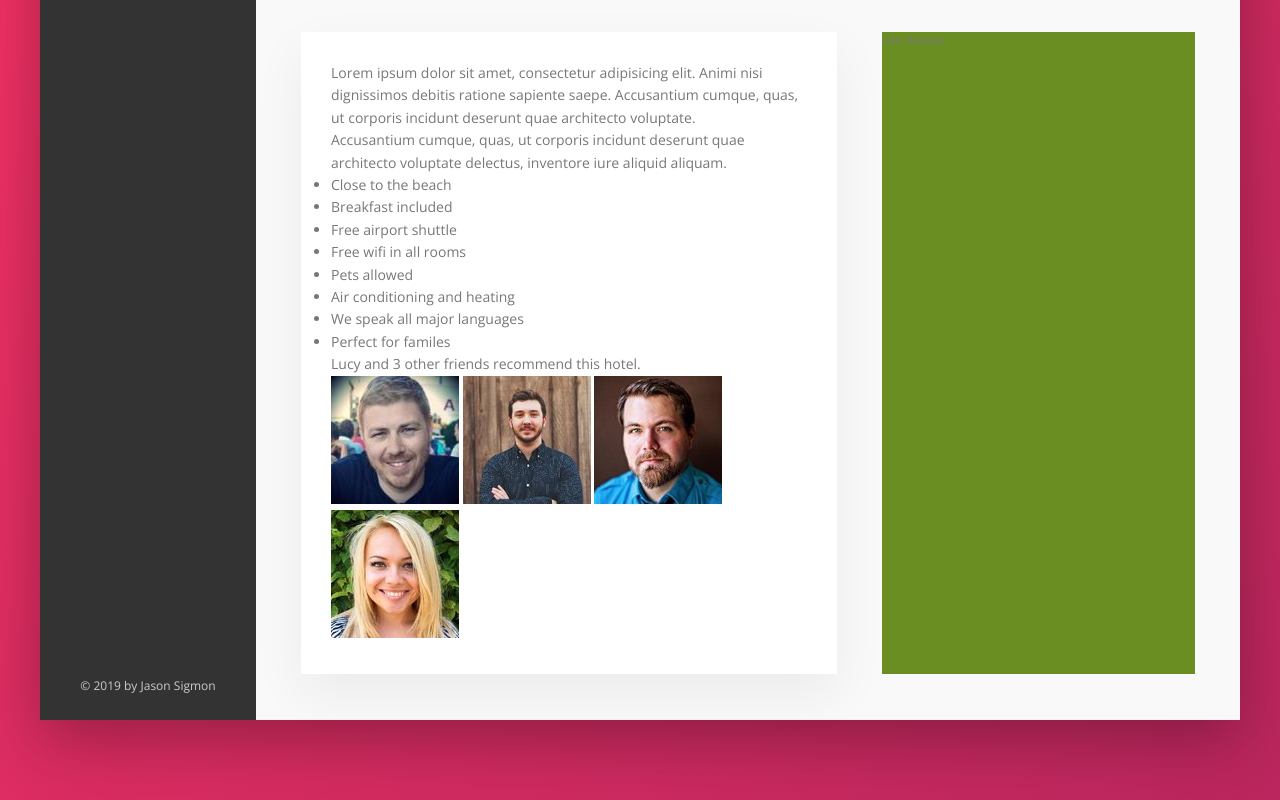
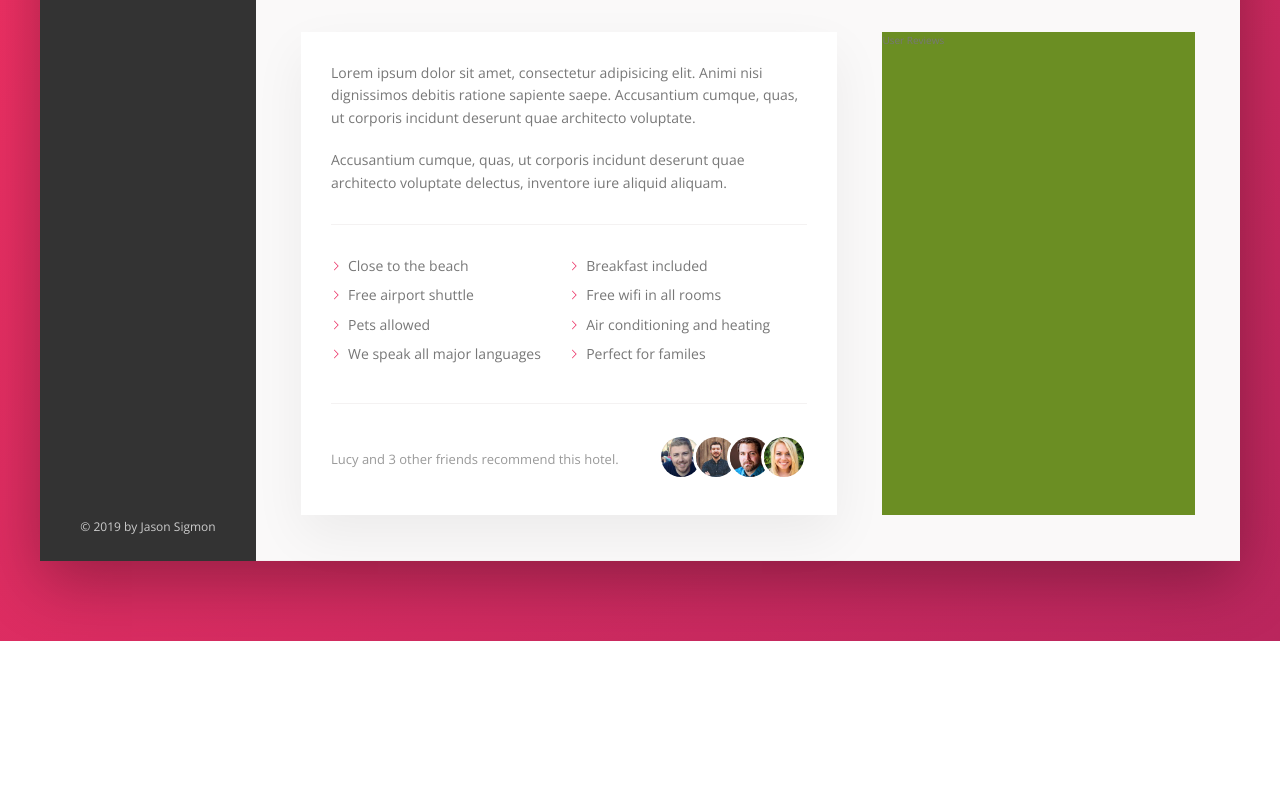
Before and after one commit to jaysig/Trillo, a website: page index.html in a window 1280 px wide. Shown: the part 615-1415 px from the top of the page. After the commit the page ends 1256 px from the top, so only its background shows below. Drawn offline with nearby package versions, Linux system fonts and the light colour scheme.

Commit message:
Created Description Section

```diff
--- a/sass/_components.scss
+++ b/sass/_components.scss
@@ -292,3 +292,77 @@
         box-shadow: none;
     }
 }
+////////////
+//Paragraph
+.paragraph:not(:last-child) {
+    margin-bottom: 2rem;
+}
+
+
+////////////
+//List
+.list {
+    list-style: none;
+    margin: 3rem 0;
+    padding: 3rem 0;
+    border-top: var(--line);
+    border-bottom: var(--line);
+
+    display: flex;
+    flex-wrap: wrap;
+
+    &__item {
+        flex: 0 0 50%;
+        margin-bottom: .7rem;
+    }
+
+    &__item::before {
+        content: "";
+        display: inline-block;
+        height: 1rem;
+        width: 1rem;
+        margin-right: .7rem;
+
+        // Older browsers
+        // background-image: url(../img/chevron-thin-right.svg);
+        // background-size: cover;
+
+        //Newer browsers - masks
+        background-color: var(--color-primary);
+        mask-image: url(../img/chevron-thin-right.svg);
+        -webkit-mask-image: url(../img/chevron-thin-right.svg);
+        mask-size: cover;
+        -webkit-mask-size: cover;
+    }
+}
+////////////
+//Recommend
+
+.recommend {
+    font-size: 1.3rem;
+    color: var(--color-grey-dark-3);
+
+    display: flex;
+    align-items: center;
+
+    &__count {
+        margin-right: auto;
+
+    }
+
+    &__friends {
+
+    }
+
+    &__photo {
+        box-sizing: content-box;
+        height: 4rem;
+        width: 4rem;
+        border-radius: 50%;
+        border: 3px solid #fff;
+
+        &:not(:last-child) {
+            margin-right: -1.5rem;
+        }
+    }
+}
```
Also changed, not shown: css/style.css.
